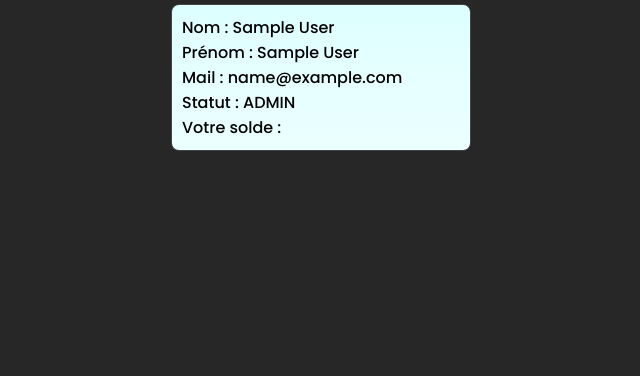
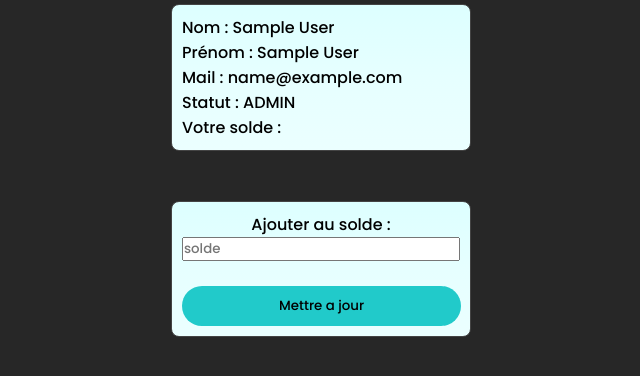
Before and after one commit to aZor9/HotelNeptune, a PHP site: the page made by data/php/account.php in a window 1280 px wide. Shown: the part 222-598 px from the top of the page, without its empty margins (319-959 px from the left). Run offline with PHP 8.4, Linux system fonts and the light colour scheme; the visitor is signed in with stand-in values (Sample User, id 1).

Commit message:
ajout au solde (non fonctionnel)

```diff
--- a/data/css/account.css
+++ b/data/css/account.css
@@ -40,3 +40,19 @@ div.good {
     color: rgb(0, 140, 255);
     margin: 30px 0;
 }
+
+#reservation {
+    display: flex;
+    padding: 10px;
+    border-radius: 25px;
+    background-color: rgb(33, 202, 202);
+    color: black;
+    transition: 1s;
+    border:none;
+}
+
+#reservation:hover,
+#reservation:active {
+    background-color: blue;
+    color: white;
+}
--- a/data/php/account.php
+++ b/data/php/account.php
@@ -30,6 +30,7 @@
     <h1>VOICI LES INFORMATIONS RELATIVES A VOTRE COMPTE</h1>
     <br><br>
     <div class="compte">
+        <!--<p>id :<?php //echo(' '.$_SESSION['id']) ?> </p>-->
         <p>Nom :<?php echo(' '.$_SESSION['Nom']) ?> </p>
         <p>Prénom :<?php echo(' '.$_SESSION['Prenom']) ?> </p>
         <p>Mail :<?php echo(' '.$_SESSION['mail']) ?> </p>
@@ -43,9 +44,24 @@
         $query->execute();
         $solde = $query->fetch(PDO::FETCH_ASSOC);
         $solde=$solde['solde'];
+        // $query = getDB()->query("SELECT id FROM user WHERE mail = $mail");
+        // $id = $query->fetch(PDO::FETCH_ASSOC);
         ?>
         <p>Votre solde : <?php echo($solde) ?> </p>
     </div>
+    <br><br>
+    <form action="/data/php/ajouter_argent.php" method="post" style='text-align:center'>
+        <div class="compte">
+            Ajouter au solde :
+            <input type="smallint "  placeholder="solde" name=solde required>
+            <br>
+            <div class="text-center" style='margin-left:auto;margin-right:auto;'>
+                <input style='text-align:center'  id="reservation" value="Mettre a jour"> <!-- type="submit" id réutilisé, a changer-->
+            </div>
+        </div>
+        </div>
+    </form>
+
 
 </body>
 </html>
--- a/data/php/edit_user.php
+++ b/data/php/edit_user.php
@@ -37,7 +37,7 @@ if ($_SESSION['admin']==true){
         Mot de passe de l'utilisateur :
         <input type="text "  placeholder="Mot de passe de l'utilisateur" name=password value="<?php echo( $user['password'] ); ?>" required>
         solde :
-        <input type="smallint "  placeholder="Admin" name=solde value="<?php echo( $user['solde'] ); ?>" required>
+        <input type="smallint "  placeholder="solde" name=solde value="<?php echo( $user['solde'] ); ?>" required>
         Admin (1=oui / 0=non) :
         <input type="smallint "  placeholder="Admin" name=password value="<?php echo( $user['admin'] ); ?>" required>
 
```
Also changed, not shown: data/php/ajouter_argent.php (added, +23 -0 lines), data/php/connect.php (+16 -0 lines), data/php/signin.php (+12 -1 lines), 1 other file. Lines whose indentation alone changed are shown as unchanged.
